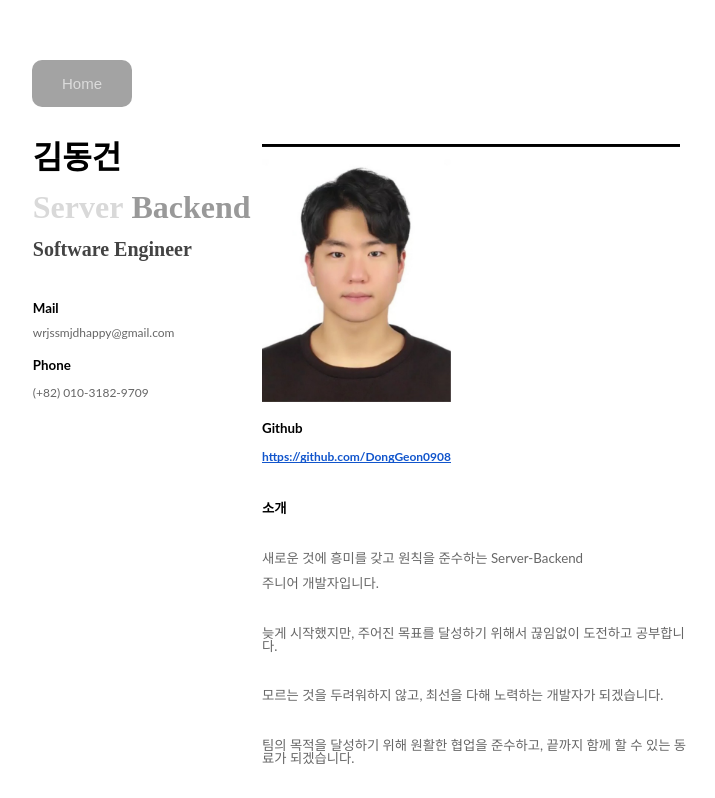
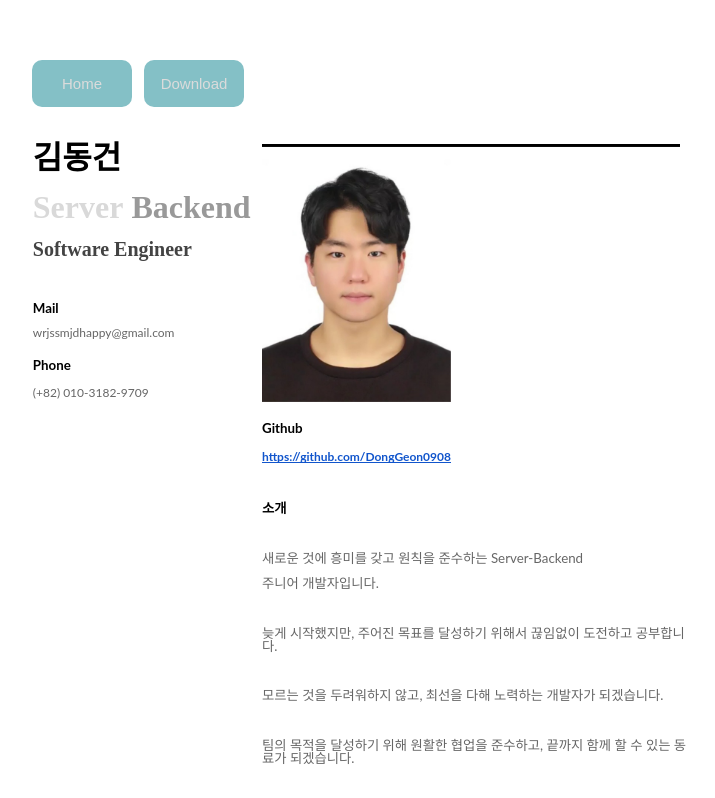
Before and after one commit to DongGeon0908/old-donggeon, a plain HTML site: page history.html in a window 1280 px wide. Shown: the top 798 px of the page, without its empty margins (52-767 px from the left). Drawn offline with Linux system fonts and the light colour scheme; a web font is replaced by a local one.

Commit message:
간략한 내용 수정

```diff
--- a/history.html
+++ b/history.html
@@ -5,33 +5,9 @@
 
 </head><body class="c40">
 
-    <button type="button" style="width:100px;
+    <button type="button" style="width:100px;background-color: #84c0c6;border: none; color:rgb(219, 219, 219); padding: 15px 0; border-radius:10px;  text-align: center; text-decoration: none;  display: inline-block;  font-size: 15px;  margin: 4px;  cursor: pointer;"  onClick="location.href='index.html'">Home</button>
 
-    background-color: #a3a3a3;
-
-    border: none;
-
-    color:rgb(219, 219, 219);
-
-    padding: 15px 0;
-
-    border-radius:10px;
-
-    text-align: center;
-
-    text-decoration: none;
-
-    display: inline-block;
-
-    font-size: 15px;
-
-    margin: 4px;
-
-    cursor: pointer;
-
-"  onClick="location.href='index.html'">Home</button>
-
-
+    <button type="button" style="width:100px;background-color: #84c0c6;border: none; color:rgb(219, 219, 219); padding: 15px 0; border-radius:10px;  text-align: center; text-decoration: none;  display: inline-block;  font-size: 15px;  margin: 4px;  cursor: pointer;"  onClick="location.href='김동건.pdf'">Download</button>
 
 
 
```
Also changed, not shown: index.html (+1 -1 lines), assets/img/favicon.ico, assets/img/mainimage.png (added), css/styles.css, 2 other files.
